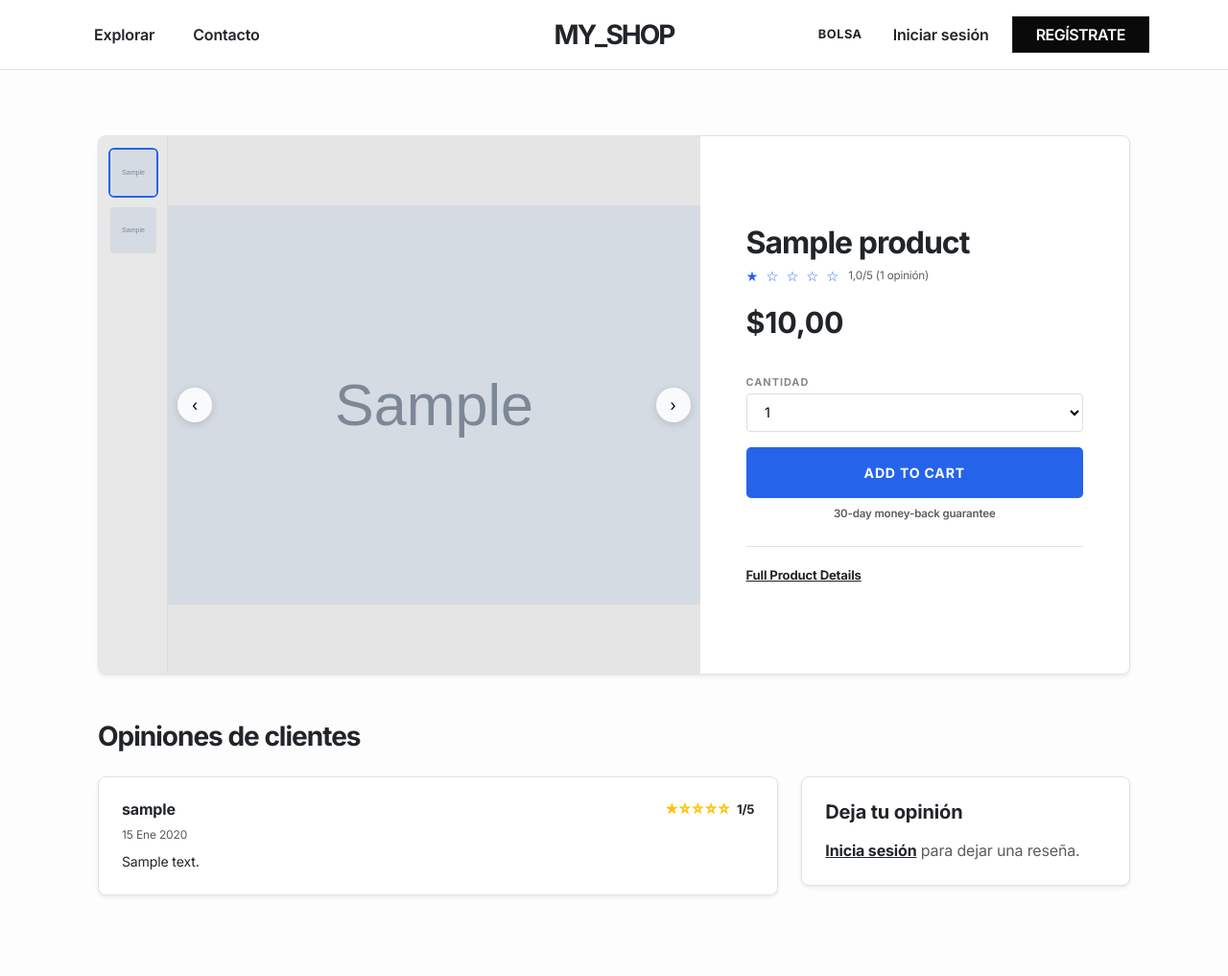
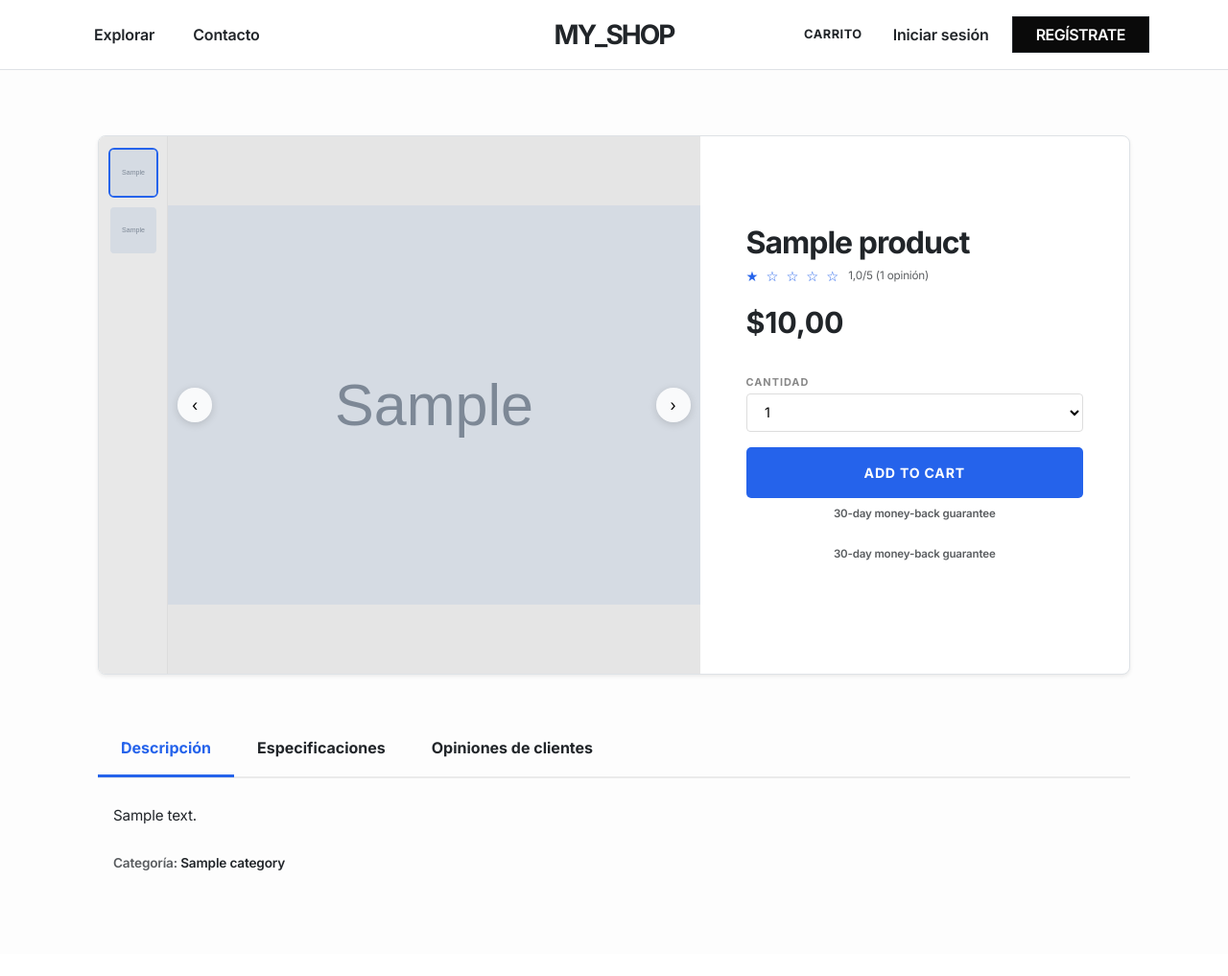
Before and after one commit to Pezginfu/prueba-proyecto-01, a Django app: page /1/sample/ in a window 1280 px wide. Shown: the whole page at 96% size. After the commit the page ends 907 px from the top, so only its background shows below. Run offline with Django 5.2, Linux system fonts and the light colour scheme; tables that the repository leaves empty hold one stand-in row (values such as "Sample post"); grey boxes marked "Sample" are stand-in pictures.

Commit message:
UX tweaks: Bolsa to Carrito, Added related products, replaced details with Bootstrap tabs, added specifications field

```diff
--- a/shop/models.py
+++ b/shop/models.py
@@ -27,6 +27,7 @@ class Product(models.Model):
     slug = models.SlugField(max_length=200)
     image = models.ImageField(upload_to='products/%Y/%m/%d', blank=True, max_length=255)
     description = models.TextField(blank=True)
+    specifications = models.TextField(blank=True)
     price = models.DecimalField(max_digits=10, decimal_places=2)
     stock = models.PositiveIntegerField(default=10)
     available = models.BooleanField(default=True)
--- a/shop/templates/shop/base.html
+++ b/shop/templates/shop/base.html
@@ -51,7 +51,7 @@
             <li class="nav-item me-2">
                 {% with total_items=cart|length %}
                     <a class="nav-link text-dark d-flex align-items-center gap-2" href="{% url 'cart:cart_detail' %}">
-                        <span class="fw-bold" style="font-size: 0.8rem; letter-spacing: 0.5px; text-transform: uppercase;">Bolsa</span>
+                        <span class="fw-bold" style="font-size: 0.8rem; letter-spacing: 0.5px; text-transform: uppercase;">Carrito</span>
                         {% if total_items > 0 %}
                             <span class="badge bg-danger rounded-pill">{{ total_items }}</span>
                         {% endif %}
--- a/shop/templates/shop/product/detail.html
+++ b/shop/templates/shop/product/detail.html
@@ -130,32 +130,53 @@
 
           <p class="text-center text-muted mb-4" style="font-size: 0.72rem; font-weight: 600;">30-day money-back guarantee</p>
 
-          <!-- Descripción expandible -->
-          <div class="border-top pt-3">
-            <a data-bs-toggle="collapse" href="#fullDetails" role="button"
-               class="text-dark fw-bold text-decoration-underline"
-               style="font-size: 0.82rem;">
-              Full Product Details
-            </a>
-            <div class="collapse mt-3" id="fullDetails">
-              <p class="text-muted lh-base" style="font-size: 0.82rem;">{{ product.description|linebreaksbr }}</p>
-              <p class="text-muted fw-semibold" style="font-size: 0.78rem;">Categoría:
-                <a href="{{ product.category.get_absolute_url }}" class="text-dark text-decoration-none">{{ product.category.name }}</a>
-              </p>
-            </div>
-          </div>
+          <p class="text-center text-muted mb-4" style="font-size: 0.72rem; font-weight: 600;">30-day money-back guarantee</p>
         </div>
       </div>
     </div>
 
-    <!-- ===== SECCIÓN RESEÑAS ===== -->
-    <div class="row mt-5">
-      <div class="col-12">
-        <h3 class="fw-bold text-dark mb-4" style="letter-spacing: -1px;">Opiniones de clientes</h3>
-        <div class="row g-4">
+    <!-- ===== TABS DE INFORMACIÓN ===== -->
+    <div class="mt-5">
+      <ul class="nav nav-tabs fw-bold mb-4" id="productTabs" role="tablist" style="border-bottom: 2px solid #ebebeb;">
+        <li class="nav-item" role="presentation">
+          <button class="nav-link active text-dark px-4 py-3" id="desc-tab" data-bs-toggle="tab" data-bs-target="#desc-pane" type="button" role="tab" style="border: none; border-bottom: 3px solid transparent; border-radius: 0;">Descripción</button>
+        </li>
+        <li class="nav-item" role="presentation">
+          <button class="nav-link text-dark px-4 py-3" id="spec-tab" data-bs-toggle="tab" data-bs-target="#spec-pane" type="button" role="tab" style="border: none; border-bottom: 3px solid transparent; border-radius: 0;">Especificaciones</button>
+        </li>
+        <li class="nav-item" role="presentation">
+          <button class="nav-link text-dark px-4 py-3" id="review-tab" data-bs-toggle="tab" data-bs-target="#review-pane" type="button" role="tab" style="border: none; border-bottom: 3px solid transparent; border-radius: 0;">Opiniones de clientes</button>
+        </li>
+      </ul>
 
+      <style>
+        .nav-tabs .nav-link.active { border-bottom-color: #2563eb !important; color: #2563eb !important; background: transparent; }
+        .nav-tabs .nav-link:hover:not(.active) { border-bottom-color: #ccc !important; }
+      </style>
+
+      <div class="tab-content" id="productTabsContent">
+        <!-- PESTAÑA: DESCRIPCIÓN -->
+        <div class="tab-pane fade show active px-3" id="desc-pane" role="tabpanel" tabindex="0">
+          <p class="text-dark lh-lg" style="font-size: 0.95rem;">{{ product.description|linebreaksbr }}</p>
+          <p class="text-muted fw-semibold mt-4" style="font-size: 0.85rem;">Categoría:
+            <a href="{{ product.category.get_absolute_url }}" class="text-dark text-decoration-none">{{ product.category.name }}</a>
+          </p>
+        </div>
+
+        <!-- PESTAÑA: ESPECIFICACIONES -->
+        <div class="tab-pane fade px-3" id="spec-pane" role="tabpanel" tabindex="0">
+          {% if product.specifications %}
+            <p class="text-dark lh-lg" style="font-size: 0.95rem;">{{ product.specifications|linebreaksbr }}</p>
+          {% else %}
+            <p class="text-muted" style="font-size: 0.95rem;">No hay especificaciones detalladas para este producto.</p>
+          {% endif %}
+        </div>
+
+        <!-- PESTAÑA: RESEÑAS -->
+        <div class="tab-pane fade" id="review-pane" role="tabpanel" tabindex="0">
+          <div class="row g-4 mt-2">
             <!-- Reseñas existentes -->
-          <div class="col-lg-8">
+            <div class="col-lg-7">
               {% for review in reviews %}
               <div class="card border mb-3 shadow-sm" style="background:#fff; border-radius: 8px;">
                 <div class="card-body p-4">
@@ -178,62 +199,64 @@
             </div>
 
             <!-- Formulario de Reseña -->
-          <div class="col-lg-4">
+            <div class="col-lg-5">
               <div class="card border p-4 shadow-sm" style="background: #fff; border-radius: 8px;">
                 <h5 class="fw-bold text-dark mb-3">Deja tu opinión</h5>
                 {% if request.user.is_authenticated %}
                 <form method="post" action="." id="review-form">
                   {% csrf_token %}
-
-                <!-- Selector de Estrellas Interactivo -->
                   <div class="mb-3">
                     <label class="text-muted d-block mb-2 fw-bold" style="font-size:0.75rem; letter-spacing:1px; text-transform:uppercase;">Tu valoración</label>
                     <div id="star-picker" style="display:flex; gap:6px; cursor:pointer;">
-                    {% for i in "12345" %}
-                    <span class="star-btn" data-val="{{ forloop.counter }}"
-                      style="font-size:1.6rem; color:#ccc; transition:color 0.15s;"
-                    >★</span>
-                    {% endfor %}
+                      {% for i in "12345" %}<span class="star-btn" data-val="{{ forloop.counter }}" style="font-size:1.6rem; color:#ccc; transition:color 0.15s;">★</span>{% endfor %}
                     </div>
-                  <!-- Campo oculto que recibe el valor real -->
                     {{ review_form.rating }}
                     <p id="star-error" class="text-danger mt-1 mb-0" style="font-size:0.75rem; display:none;">Selecciona una valoración.</p>
                   </div>
-
-                <!-- Comentario con contador -->
                   <div class="mb-3">
                     <label class="text-muted d-block mb-1 fw-bold" style="font-size:0.75rem; letter-spacing:1px; text-transform:uppercase;">Comentario</label>
-                  <!-- Let's assume review_form.comment generates a textarea. Ensure it has form-control if possible via base.css -->
-                  <div class="review-comment-box">
-                    {{ review_form.comment }}
+                    <div class="review-comment-box">{{ review_form.comment }}</div>
+                    <div class="text-end mt-1"><span id="char-count" style="font-size:0.7rem; color:#888;">0/500</span></div>
                   </div>
-                  <div class="text-end mt-1">
-                    <span id="char-count" style="font-size:0.7rem; color:#888;">0/500</span>
+                  <button type="submit" class="btn btn-dark w-100 fw-bold py-2 mt-1" style="border-radius:4px;">Enviar Reseña</button>
+                </form>
+                <style>
+                    .review-comment-box textarea { display: block; width: 100%; border: 1px solid #ebebeb; border-radius: 4px; padding: 0.8rem; font-family: inherit; font-size: 0.85rem; }
+                    .review-comment-box textarea:focus { outline: none; border-color: #0a0a0a; }
+                </style>
+                {% else %}
+                <p class="text-muted mb-0"><a href="{% url 'login' %}" class="fw-bold text-dark text-decoration-underline">Inicia sesión</a> para dejar una reseña.</p>
+                {% endif %}
+              </div>
+            </div>
+          </div>
+        </div>
       </div>
     </div>
 
-                <button type="submit" class="btn btn-dark w-100 fw-bold py-2 mt-1"
-                  style="border-radius:4px;">
-                  Enviar Reseña
-                </button>
-              </form>
-              <style>
-                  .review-comment-box textarea {
-                      display: block; width: 100%; border: 1px solid #ebebeb; border-radius: 4px; padding: 0.8rem; font-family: inherit; font-size: 0.85rem;
-                  }
-                  .review-comment-box textarea:focus { outline: none; border-color: #0a0a0a; }
-              </style>
-              {% else %}
-              <p class="text-muted mb-0">
-                <a href="{% url 'login' %}" class="fw-bold text-dark text-decoration-underline">Inicia sesión</a> para dejar una reseña.
-              </p>
-              {% endif %}
-            </div>
-          </div>
-
+    <!-- ===== PRODUCTOS RELACIONADOS ===== -->
+    {% if related_products %}
+    <div class="mt-5 pt-4 border-top">
+      <h4 class="fw-bold text-dark mb-4" style="letter-spacing: -0.5px;">Productos Relacionados</h4>
+      <div class="row g-4">
+        {% for rel_product in related_products %}
+        <div class="col-md-3 col-6">
+          <div class="card h-100 border-0 shadow-sm" style="border-radius: 8px; overflow:hidden;">
+            <a href="{{ rel_product.get_absolute_url }}">
+              <img src="{% if rel_product.image %}{{ rel_product.image.url }}{% else %}{# dummy #}{% endif %}" class="card-img-top" alt="{{ rel_product.name }}" style="height: 180px; object-fit: contain; padding: 1rem; background-color: #f8f9fa;">
+            </a>
+            <div class="card-body text-center p-3">
+              <h6 class="fw-bold text-dark text-truncate mb-1" style="font-size:0.9rem;">
+                <a href="{{ rel_product.get_absolute_url }}" class="text-dark text-decoration-none">{{ rel_product.name }}</a>
+              </h6>
+              <p class="text-muted fw-bold mb-0" style="font-size:1rem;">${{ rel_product.price }}</p>
             </div>
           </div>
         </div>
+        {% endfor %}
+      </div>
+    </div>
+    {% endif %}
 
   </div>
 </div>
--- a/shop/views.py
+++ b/shop/views.py
@@ -47,6 +47,9 @@ def product_detail(request, id, slug):
             return redirect(product.get_absolute_url())
     else:
         review_form = ReviewForm()
+    # Fetch related products (same category, exclude current)
+    related_products = Product.objects.filter(category=product.category, available=True).exclude(id=product.id)[:4]
+
     return render(request, 'shop/product/detail.html', {
         'product': product,
         'cart_product_form': cart_product_form,
@@ -54,6 +57,7 @@ def product_detail(request, id, slug):
         'review_form': review_form,
         'avg_rating': avg_rating,
         'avg_rating_int': avg_rating_int,
+        'related_products': related_products,
     })
 
 def contact(request):
```
Also changed, not shown: shop/migrations/0005_product_specifications.py (added). Lines whose indentation alone changed are shown as unchanged.
